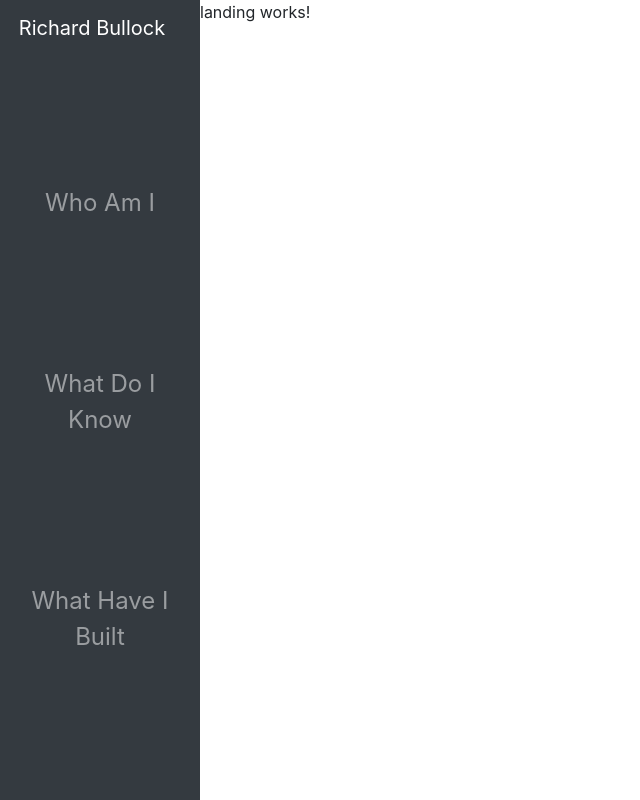
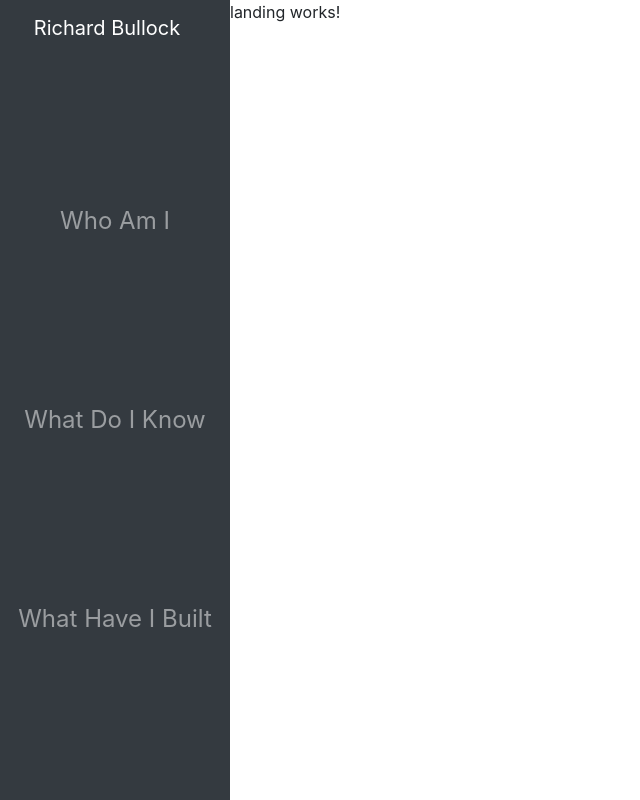
Before and after one commit to rbullock86/ngPortfolio, an Angular app: page /landing in a window 1280 px wide. Shown: the whole page, without its empty margins (0-640 px from the left). Built offline with nearby package versions, Linux system fonts and the light colour scheme.

Commit message:
topbar collapse button toggle fixed

```diff
--- a/angular.json
+++ b/angular.json
@@ -18,14 +18,9 @@
             "main": "src/main.ts",
             "polyfills": "src/polyfills.ts",
             "tsConfig": "src/tsconfig.app.json",
-            "assets": [
-              "src/favicon.ico",
-              "src/assets"
-            ],
-            "styles": [
-              "src/styles.css"
-            ],
-            "scripts": []
+            "assets": ["src/favicon.ico", "src/assets"],
+            "styles": ["src/styles.css"],
+            "scripts": ["../node_modules/jquery/dist/jquery.min.js"]
           },
           "configurations": {
             "production": {
@@ -71,26 +66,16 @@
             "polyfills": "src/polyfills.ts",
             "tsConfig": "src/tsconfig.spec.json",
             "karmaConfig": "src/karma.conf.js",
-            "styles": [
-              "src/styles.css"
-            ],
+            "styles": ["src/styles.css"],
             "scripts": [],
-            "assets": [
-              "src/favicon.ico",
-              "src/assets"
-            ]
+            "assets": ["src/favicon.ico", "src/assets"]
           }
         },
         "lint": {
           "builder": "@angular-devkit/build-angular:tslint",
           "options": {
-            "tsConfig": [
-              "src/tsconfig.app.json",
-              "src/tsconfig.spec.json"
-            ],
-            "exclude": [
-              "**/node_modules/**"
-            ]
+            "tsConfig": ["src/tsconfig.app.json", "src/tsconfig.spec.json"],
+            "exclude": ["**/node_modules/**"]
           }
         }
       }
@@ -115,9 +100,7 @@
           "builder": "@angular-devkit/build-angular:tslint",
           "options": {
             "tsConfig": "e2e/tsconfig.e2e.json",
-            "exclude": [
-              "**/node_modules/**"
-            ]
+            "exclude": ["**/node_modules/**"]
           }
         }
       }
--- a/package.json
+++ b/package.json
@@ -21,6 +21,7 @@
     "@angular/platform-browser-dynamic": "^6.1.0",
     "@angular/router": "^6.1.0",
     "core-js": "^2.5.4",
+    "jquery": "^3.3.1",
     "rxjs": "~6.2.0",
     "zone.js": "~0.8.26"
   },
--- a/src/app/topbar/topbar.component.html
+++ b/src/app/topbar/topbar.component.html
@@ -5,6 +5,7 @@
     type="button"
     data-toggle="collapse"
     data-target="#navbarContent"
+    (click)="showNavbarContent()"
   >
     <span class="navbar-toggler-icon"></span>
   </button>
--- a/src/app/topbar/topbar.component.ts
+++ b/src/app/topbar/topbar.component.ts
@@ -1,15 +1,17 @@
-import { Component, OnInit } from '@angular/core';
+import { Component, OnInit } from "@angular/core";
+import * as $ from "jquery";
 
 @Component({
-  selector: 'app-topbar',
-  templateUrl: './topbar.component.html',
-  styleUrls: ['./topbar.component.css']
+  selector: "app-topbar",
+  templateUrl: "./topbar.component.html",
+  styleUrls: ["./topbar.component.css"]
 })
 export class TopbarComponent implements OnInit {
+  constructor() {}
 
-  constructor() { }
+  ngOnInit() {}
 
-  ngOnInit() {
+  showNavbarContent() {
+    $("#navbarContent").toggle();
   }
-
 }
--- a/src/styles.css
+++ b/src/styles.css
@@ -9,20 +9,14 @@
   position: fixed;
   left: 0;
   top: 0;
-  width: 200px;
+  width: 230px;
   height: 100%;
   z-index: 999;
-  font-size: 24px;
 }
 
 .sidebar {
-  position: fixed;
-  left: 0;
-  top: 0;
-  width: 200px;
+  font-size: 24px;
   height: 100%;
-  z-index: 999;
-  font-size: 24px;
 }
 
 .main-container {
@@ -32,7 +26,7 @@
 @media (min-width: 992px) {
   .main-container {
     position: fixed;
-    left: 200px;
+    left: 230px;
     top: 0;
   }
 }
```
Also changed, not shown: 1 other file (tests, documents, lock files or other folders).
